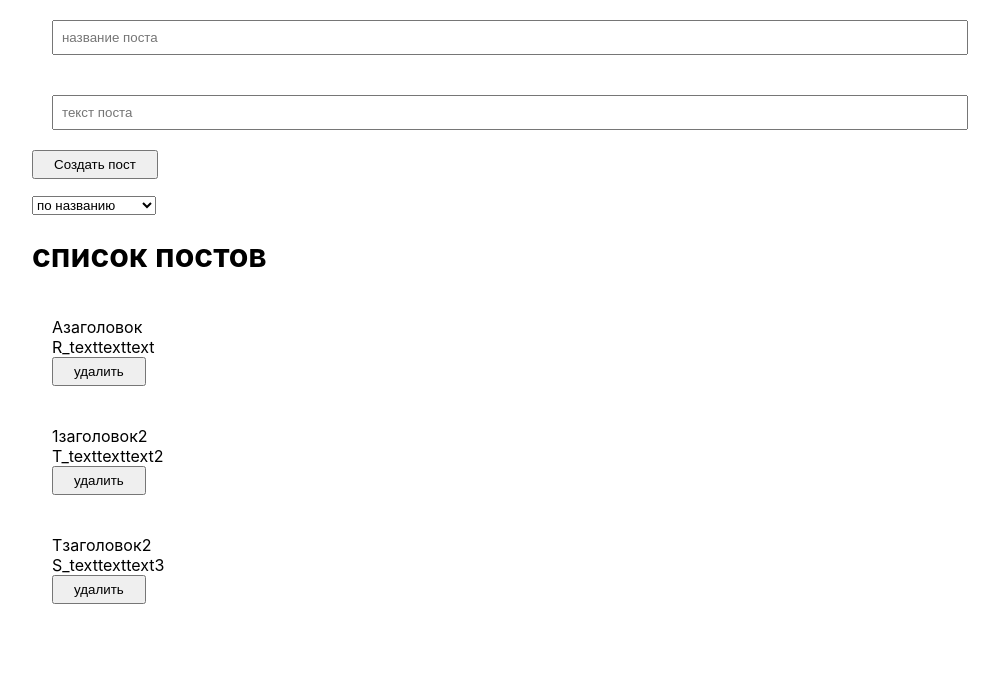
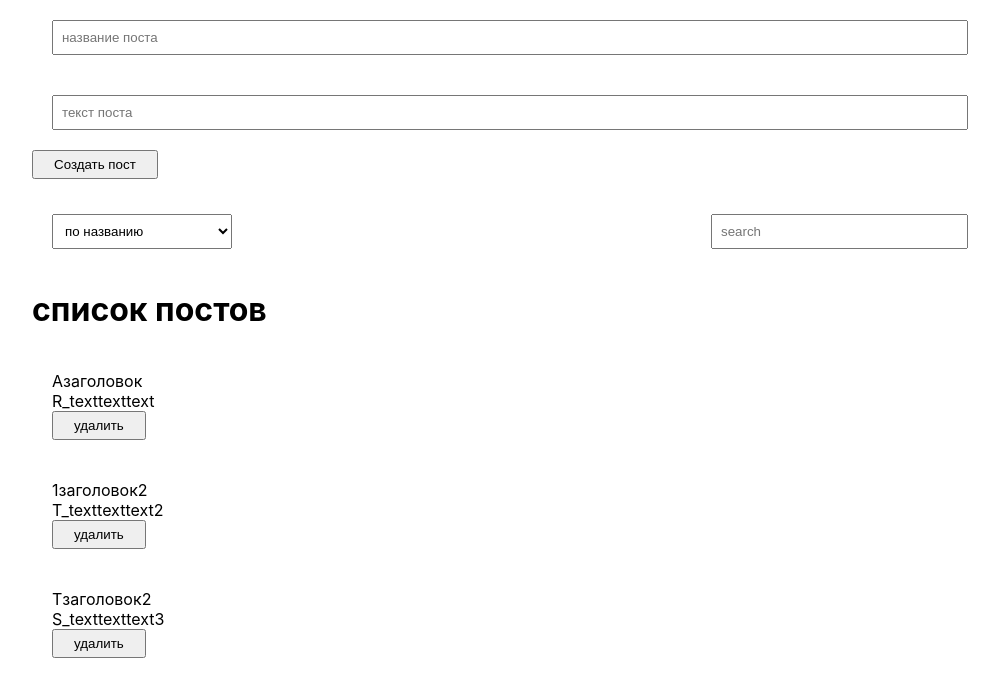
Before and after one commit to Nun4aku/sprint1work, a React (Create React App) app: page / in a window 1280 px wide. Shown: the top 696 px of the page, without its empty margins (160-1159 px from the left). Built offline with nearby package versions, Linux system fonts and the light colour scheme.

Commit message:
поиск с использованием useMemo

```diff
--- a/src/App.css
+++ b/src/App.css
@@ -1,3 +1,15 @@
+.panelPostNav{
+  display: flex;
+  justify-content: space-between;
+  align-items: center;
+}
+.select{
+  width: 100%;
+  padding: 8px;
+  margin: 20px;
+}
+
+
 .noPosts{
   text-align: center;
   margin: 50px auto;
--- a/src/App.js
+++ b/src/App.js
@@ -1,9 +1,10 @@
-import React, {useState} from 'react';
+import React, {useState, useMemo} from 'react';
 import PostList from './components/PostList';
 import '../src/App.css'
 import PostForm from './components/PostForm';
 import MySelect from './components/UI/select/MySelect';
 import noPosts from './img/noPosts.png';
+import MyInput from './components/UI/input/MyInput';
 
 function App() {
 
@@ -16,6 +17,26 @@ function App() {
   ])
 
   const [selectedSort, setSelectedSort] = useState('')
+  const [searchQuery, setSearchQuery] = useState('')
+
+
+
+  //использовал useMemo для сортировки массива постов
+  const sortedPosts = useMemo( () => {
+    console.log ('отработала сортировка')
+    if (selectedSort) {
+      return [...posts].sort( (a,b) => a[selectedSort] - b[selectedSort] ? 1 : -1)
+    }
+    return posts
+
+  }, [selectedSort, posts])
+
+  //отсортированные и отфильтрованный поиском массив
+  const sortedAndSearchPosts = useMemo ( () => {
+
+    return sortedPosts.filter( post => post.title.toLocaleLowerCase().includes(searchQuery.toLocaleLowerCase()))
+
+  }, [searchQuery, sortedPosts])
 
   //создание нового поста
   const createPost = (newPost) => {
@@ -30,8 +51,6 @@ function App() {
   //функция сортировки
   const sortPost = (sort) => {
     setSelectedSort(sort);
-    //setPosts( [...posts].sort( (a,b) => a[sort].localeCompare(b[sort])))
-    setPosts( [...posts].sort( (a,b) => a[sort] - b[sort] ? 1 : -1))
 
   }
 
@@ -43,10 +62,11 @@ function App() {
 
       <div style={{margin: '15px'}}></div>
 
+      <div className='panelPostNav'>
         <div>
           <MySelect
             value = {selectedSort}
-          onChange={sortPost}
+            onChange={sortedAndSearchPosts}
             defaultValue = "Сортировать по:"
             options = {[
               {value: 'title', name: 'по названию'},
@@ -54,14 +74,23 @@ function App() {
             ]}
           />
         </div>
+        <div>
+          <MyInput
+            value = {searchQuery}
+            onChange = {e => setSearchQuery(e.target.value)}
+            placeholder="search"
+          />
+        </div>
+      </div>
 
 
 
       {
-        posts.length !== 0
+        //проверяем массив отсортерованных постов не пут ли он
+        sortedAndSearchPosts.length !== 0
         ? <PostList
             remove = {removePost}
-            posts = {posts}
+            posts = {sortedAndSearchPosts}
             PostListTitle="список постов"
           />
         : <div className='noPosts'><img src={noPosts} alt="noPosts" /></div>
--- a/src/components/UI/select/MySelect.jsx
+++ b/src/components/UI/select/MySelect.jsx
@@ -1,10 +1,11 @@
 import React from "react";
+import '../../../App.css'
 
 const MySelect = ( {options, defaultValue, value, onChange} ) => {
 
     return (
         <>
-            <select
+            <select className="select"
                 value = {value}
                 onChange = {event => onChange(event.target.value)}
             >
```
Lines whose indentation alone changed are shown as unchanged.
